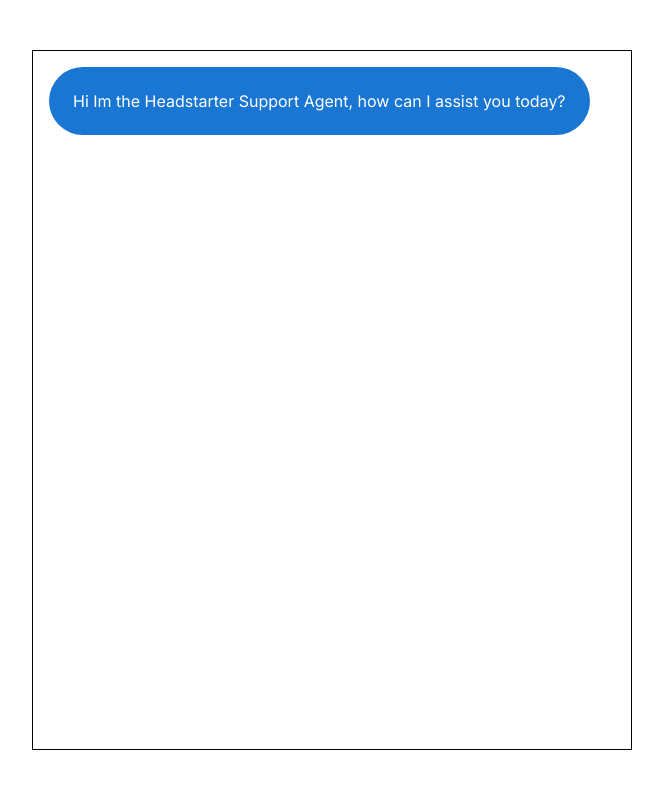
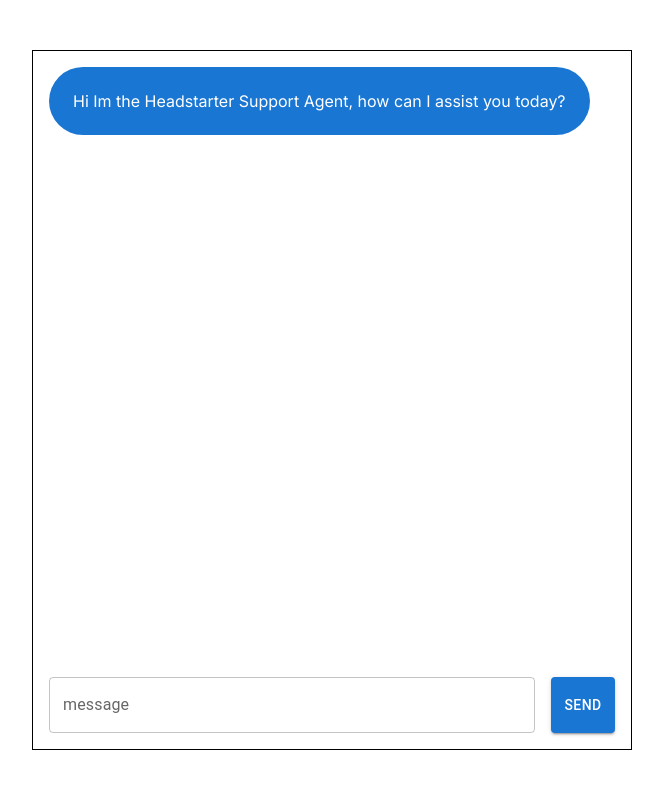
Before and after one commit to Minhajr640/ai_customer_chatbox, a Next.js app: page / in a window 1280 px wide. Shown: the top 788 px of the page, without its empty margins (308-971 px from the left). Built offline with nearby package versions, Linux system fonts and the light colour scheme.

Commit message:
Edits made to route.js

```diff
--- a/app/api/chat/route.js
+++ b/app/api/chat/route.js
@@ -15,7 +15,7 @@
             },
             ...data,
         ],
-        model: 'gpt-4o-mini'
+        model: 'gpt-4o-mini',
         stream: true,
     })
 
--- a/app/page.js
+++ b/app/page.js
@@ -1,8 +1,7 @@
 'use client'
-import {Box, Stack } from '@mui/material';
+import {Box, Stack, TextField, Button} from '@mui/material';
 import Image from "next/image";
 import {useState} from 'react'
-
 
 export default function Home() {
   const [messages, setMessages] = useState([
@@ -13,6 +12,45 @@
   ])
 
   const [message, setMessage] = useState('')
+
+  const sendMessage = async () => {
+    setMessage('')
+    setMessages((messages) => [
+      ...messages,
+      {role: 'user', content: message},
+      {role: 'assistant', content: ''},
+    ])
+    const response = fetch('/api/chat', {
+      method: "POST",
+      headers: {
+        'Content-Type': 'application/json',
+      },
+      body: JSON.stringify([...messages, {role: 'user', content: message}]),
+    }).then( async (res) => {
+      const reader = res.body.getReader()
+      const decoder = new TextDecoder()
+
+      let result = ''
+      return reader.read().then(function processText({done, value}){
+        if (done){
+          return result
+        }
+        const text = decoder.decode(value || new Int8Array(), {stream:true})
+        setMessages((messages) => {
+          let lastMessage = messages[messages.length - 1]
+          let otherMessages = message.slice(0, messages.length - 1)
+          return [
+            ...otherMessages,
+            {
+              ...lastMessage,
+              content: lastMessage.content + text
+            }
+          ]
+        })
+        return reader.read().then(processText)
+      })
+    })
+  }
 
   return (
     <Box
@@ -61,6 +99,17 @@
             </Box>
           ))}
         </Stack>
+        <Stack direction = "row" spacing ={2}>
+          <TextField
+          label = "message"
+          fullWidth
+          value={message}
+          onChange={(e) => setMessage(e.target.value)}
+          />
+          <Button variant="contained" onClick={sendMessage}>
+            send
+            </Button>
+        </Stack>
       </Stack>
     </Box>
   )
```
